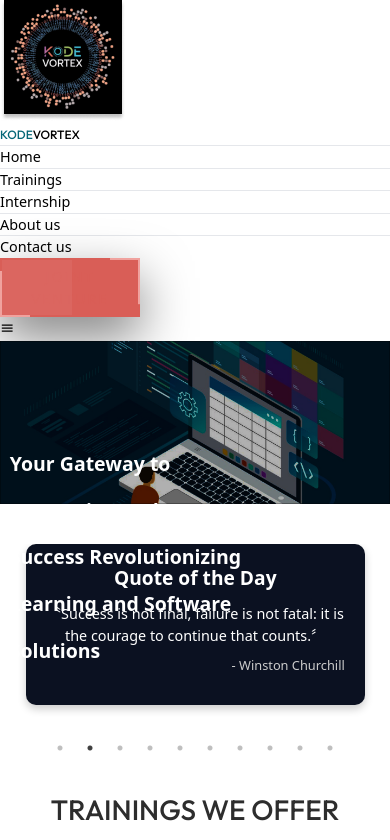
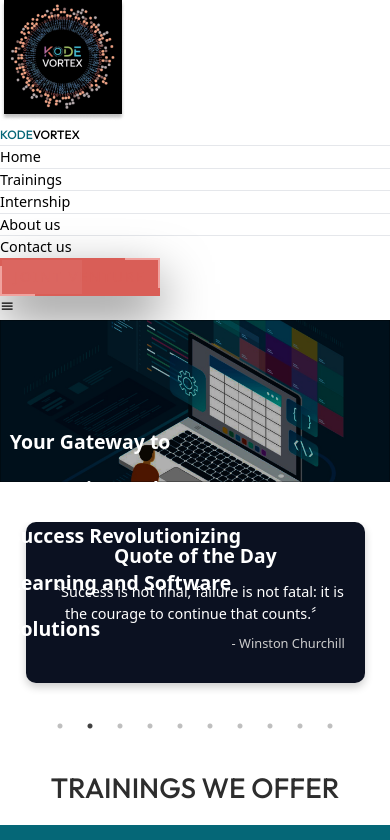
Before and after one commit to harshverma8433/KodeVortex_client, a React (Vite) app: page / in a window 390 px wide. Shown: the top 840 px of the page. Built offline with nearby package versions, Linux system fonts and the light colour scheme; no server answers.

Commit message:
navbar and heropage responsive

```diff
--- a/src/Components/Navbar/NavBar.css
+++ b/src/Components/Navbar/NavBar.css
@@ -31,7 +31,7 @@
     position:relative;
     text-align: center;
     padding: 8px ;
-    width: 140px;
+    width: 10rem;
 
     color: #d95e57;
     text-transform:uppercase;
```
